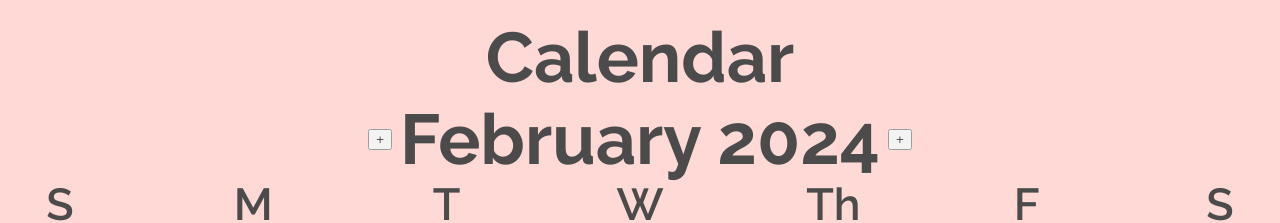
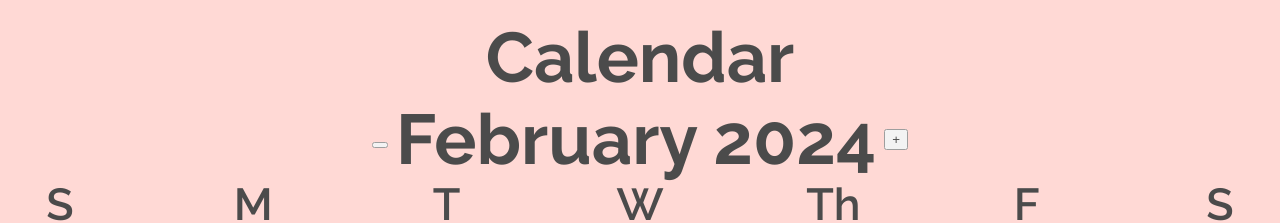
Before and after one commit to anotruong/pear, a React (Create React App) app in the folder client/: page / in a window 1280 px wide. Shown: the top 223 px of the page. Built offline with nearby package versions, Linux system fonts and the light colour scheme.

Commit message:
last feature planning for calendar

```diff
--- a/client/src/components/calendar/calendar.js
+++ b/client/src/components/calendar/calendar.js
@@ -6,6 +6,8 @@ import React, {
 import { appContext } from '../../hook/appContext';
 
 import CalendarDays from './calendar-days';
+import leftArr from '../../images/arrow-left-btn.png';
+import rightArr from '../../images/arrow-right-btn.png';
 import '../stylesheets/calendar.css';
 
 const Calendar = () => {
@@ -29,7 +31,7 @@ const Calendar = () => {
         </h3>
         <div id="monthHandler">
           <div className='month-btn-container'>
-            <button className='monthHandler-btn'>+</button>
+            <button className='monthHandler-btn' style={{backgroundImage: `${leftArr}` }}></button>
           </div>
           {/* <div className='monthDisplay-container'> */}
             <h3 className='monthDisplay'>{months[currentDay.getMonth()]} {currentDay.getFullYear()}</h3>
--- a/client/src/components/stylesheets/calendar.css
+++ b/client/src/components/stylesheets/calendar.css
@@ -152,8 +152,6 @@ p.weekday {
   align-items: center;
   align-content: center;
   width: 100%;
-
-  /* animation-name: fadeDiv; */
   animation-duration: 2s;
 }
 
```
Also changed, not shown: client/src/components/monthlyNotes.js (+5 -4 lines), client/src/images/arrow-left-btn.png (added), client/src/images/arrow-right-btn.png (added).
